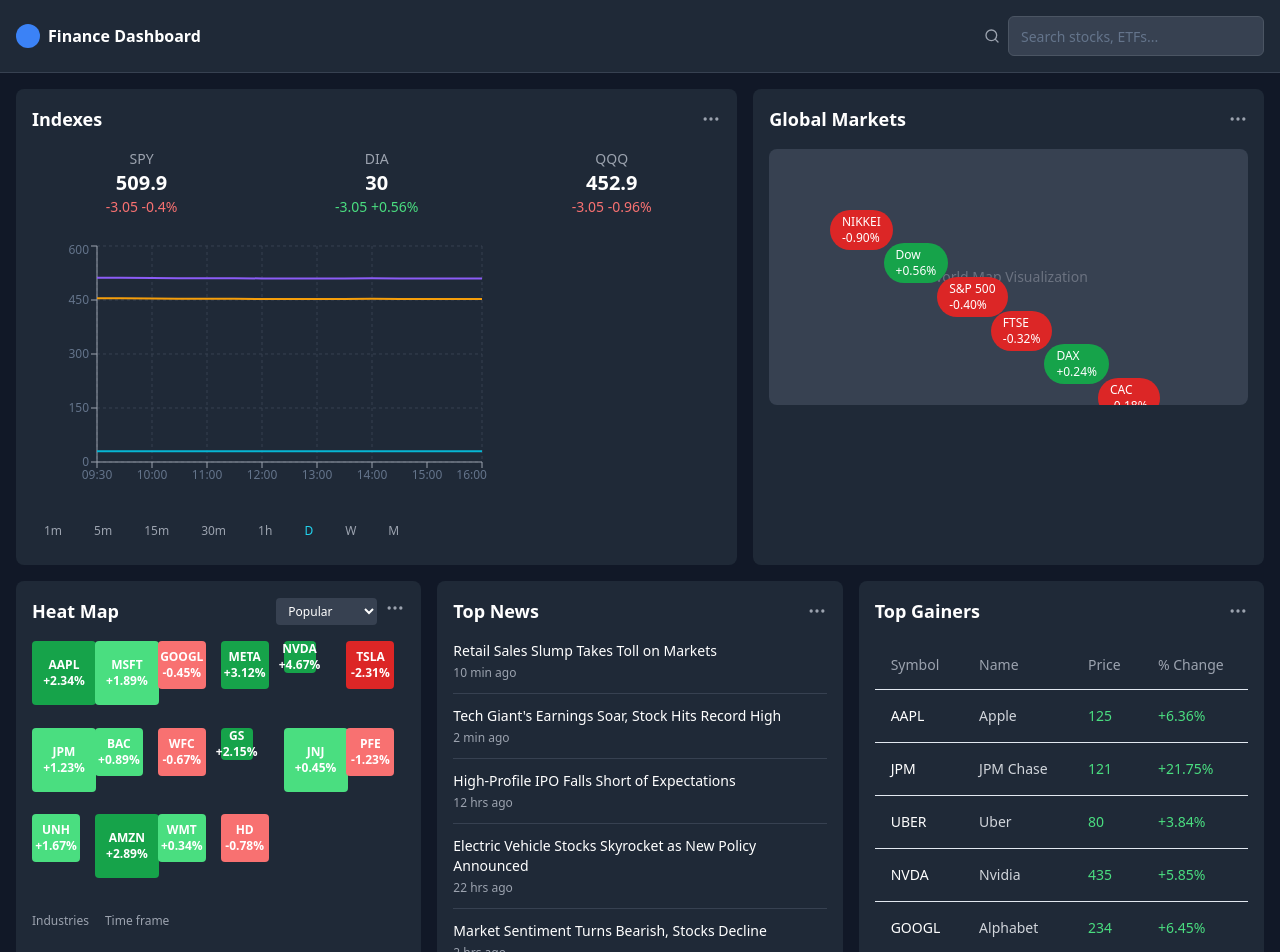
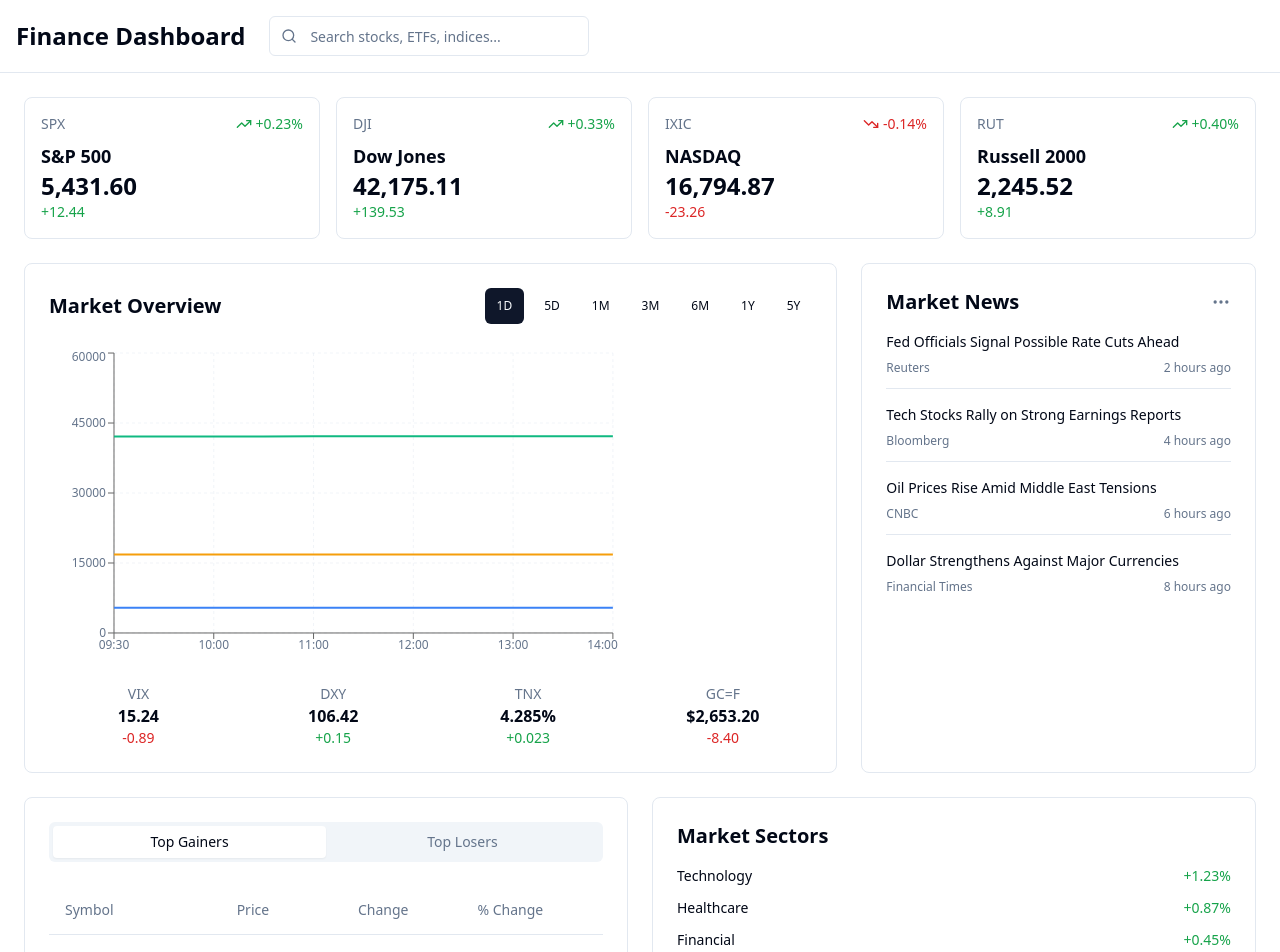
Before and after one commit to abhinavKumar0206/IPO-WEBSITE, a React (Vite) app: page /finance-dashboard in a window 1280 px wide. Shown: the top 952 px of the page. Built offline with nearby package versions, Linux system fonts and the light colour scheme.

Commit message:
Fix: Finance Dashboard design
Updated the Finance Dashboard to match the design in the picture.

```diff
--- a/src/pages/FinanceDashboard.tsx
+++ b/src/pages/FinanceDashboard.tsx
@@ -1,187 +1,143 @@
 
-import { useState, useEffect } from "react";
+import { useState } from "react";
 import { ChartContainer, ChartTooltip, ChartTooltipContent } from "@/components/ui/chart";
 import { LineChart, Line, XAxis, YAxis, CartesianGrid, ResponsiveContainer } from "recharts";
 import { Table, TableBody, TableCell, TableHead, TableHeader, TableRow } from "@/components/ui/table";
 import { Button } from "@/components/ui/button";
 import { Input } from "@/components/ui/input";
-import { Search, Settings, MoreHorizontal } from "lucide-react";
+import { Tabs, TabsContent, TabsList, TabsTrigger } from "@/components/ui/tabs";
+import { Search, Settings, MoreHorizontal, TrendingUp, TrendingDown } from "lucide-react";
 import { useUser } from "@/contexts/UserContext";
 import { UserProfile } from "@/components/UserProfile";
 
 const FinanceDashboard = () => {
   const { user } = useUser();
-  const [selectedTimeframe, setSelectedTimeframe] = useState("D");
+  const [selectedTimeframe, setSelectedTimeframe] = useState("1D");
 
-  // Mock financial data
+  // Mock data for indexes
   const indexData = [
-    { name: "S&P 500 ETF", symbol: "SPY", price: 509.90, change: -3.05, changePercent: -0.40 },
-    { name: "Dow Jones ETF", symbol: "DIA", price: 30.000, change: -3.05, changePercent: 0.56 },
-    { name: "NASDAQ", symbol: "QQQ", price: 452.90, change: -3.05, changePercent: -0.96 }
+    { name: "S&P 500", symbol: "SPX", price: "5,431.60", change: "+12.44", changePercent: "+0.23%" },
+    { name: "Dow Jones", symbol: "DJI", price: "42,175.11", change: "+139.53", changePercent: "+0.33%" },
+    { name: "NASDAQ", symbol: "IXIC", price: "16,794.87", change: "-23.26", changePercent: "-0.14%" },
+    { name: "Russell 2000", symbol: "RUT", price: "2,245.52", change: "+8.91", changePercent: "+0.40%" }
   ];
 
   const chartData = [
-    { time: "09:30", spy: 512, dia: 30.1, qqq: 455 },
-    { time: "10:00", spy: 511, dia: 30.05, qqq: 454 },
-    { time: "11:00", spy: 510.5, dia: 30.02, qqq: 453.5 },
-    { time: "12:00", spy: 510, dia: 30.0, qqq: 453 },
-    { time: "13:00", spy: 509.5, dia: 29.98, qqq: 452.5 },
-    { time: "14:00", spy: 510.2, dia: 30.01, qqq: 453.2 },
-    { time: "15:00", spy: 509.8, dia: 29.99, qqq: 452.8 },
-    { time: "16:00", spy: 509.90, dia: 30.000, qqq: 452.90 }
-  ];
-
-  const globalMarkets = [
-    { region: "NIKKEI", value: "-0.90%", status: "red" },
-    { region: "Dow", value: "+0.56%", status: "green" },
-    { region: "S&P 500", value: "-0.40%", status: "red" },
-    { region: "FTSE", value: "-0.32%", status: "red" },
-    { region: "DAX", value: "+0.24%", status: "green" },
-    { region: "CAC", value: "-0.18%", status: "red" }
-  ];
-
-  const heatMapData = [
-    // Technology sector
-    { symbol: "AAPL", sector: "Technology", change: 2.34, size: "large" },
-    { symbol: "MSFT", sector: "Technology", change: 1.89, size: "large" },
-    { symbol: "GOOGL", sector: "Technology", change: -0.45, size: "medium" },
-    { symbol: "META", sector: "Technology", change: 3.12, size: "medium" },
-    { symbol: "NVDA", sector: "Technology", change: 4.67, size: "small" },
-    { symbol: "TSLA", sector: "Technology", change: -2.31, size: "medium" },
-    // Financial sector
-    { symbol: "JPM", sector: "Financial", change: 1.23, size: "large" },
-    { symbol: "BAC", sector: "Financial", change: 0.89, size: "medium" },
-    { symbol: "WFC", sector: "Financial", change: -0.67, size: "medium" },
-    { symbol: "GS", sector: "Financial", change: 2.15, size: "small" },
-    // Healthcare
-    { symbol: "JNJ", sector: "Healthcare", change: 0.45, size: "large" },
-    { symbol: "PFE", sector: "Healthcare", change: -1.23, size: "medium" },
-    { symbol: "UNH", sector: "Healthcare", change: 1.67, size: "medium" },
-    // Consumer
-    { symbol: "AMZN", sector: "Consumer", change: 2.89, size: "large" },
-    { symbol: "WMT", sector: "Consumer", change: 0.34, size: "medium" },
-    { symbol: "HD", sector: "Consumer", change: -0.78, size: "medium" }
-  ];
-
-  const topNews = [
-    { title: "Retail Sales Slump Takes Toll on Markets", time: "10 min ago" },
-    { title: "Tech Giant's Earnings Soar, Stock Hits Record High", time: "2 min ago" },
-    { title: "High-Profile IPO Falls Short of Expectations", time: "12 hrs ago" },
-    { title: "Electric Vehicle Stocks Skyrocket as New Policy Announced", time: "22 hrs ago" },
-    { title: "Market Sentiment Turns Bearish, Stocks Decline", time: "2 hrs ago" },
-    { title: "Chip Shortage Woes Continue, Tech Stocks Mixed", time: "3 days ago" }
+    { time: "09:30", spx: 5420, dji: 42100, ixic: 16820 },
+    { time: "10:00", spx: 5425, dji: 42120, ixic: 16810 },
+    { time: "11:00", spx: 5428, dji: 42140, ixic: 16800 },
+    { time: "12:00", spx: 5430, dji: 42160, ixic: 16795 },
+    { time: "13:00", spx: 5429, dji: 42170, ixic: 16798 },
+    { time: "14:00", spx: 5431, dji: 42175, ixic: 16794 }
   ];
 
   const topGainers = [
-    { symbol: "AAPL", name: "Apple", price: 125, change: 6.36 },
-    { symbol: "JPM", name: "JPM Chase", price: 121, change: 21.75 },
-    { symbol: "UBER", name: "Uber", price: 80, change: 3.84 },
-    { symbol: "NVDA", name: "Nvidia", price: 435, change: 5.85 },
-    { symbol: "GOOGL", name: "Alphabet", price: 234, change: 6.45 },
-    { symbol: "MSFT", name: "Microsoft", price: 438, change: 9.54 },
-    { symbol: "TGT", name: "Target", price: 89, change: 11.85 },
-    { symbol: "NFLX", name: "Netflix", price: 123, change: 4.90 }
+    { symbol: "NVDA", name: "NVIDIA Corp", price: "$142.38", change: "+5.82%", changeValue: "+7.83" },
+    { symbol: "TSLA", name: "Tesla Inc", price: "$248.98", change: "+4.73%", changeValue: "+11.26" },
+    { symbol: "META", name: "Meta Platforms", price: "$563.33", change: "+3.21%", changeValue: "+17.52" },
+    { symbol: "GOOGL", name: "Alphabet Inc", price: "$175.48", change: "+2.94%", changeValue: "+5.02" },
+    { symbol: "MSFT", name: "Microsoft Corp", price: "$416.42", change: "+1.87%", changeValue: "+7.65" }
+  ];
+
+  const topLosers = [
+    { symbol: "AMZN", name: "Amazon.com Inc", price: "$188.44", change: "-2.31%", changeValue: "-4.46" },
+    { symbol: "AAPL", name: "Apple Inc", price: "$224.37", change: "-1.89%", changeValue: "-4.32" },
+    { symbol: "NFLX", name: "Netflix Inc", price: "$701.35", change: "-1.76%", changeValue: "-12.55" },
+    { symbol: "AMD", name: "Advanced Micro", price: "$144.26", change: "-1.42%", changeValue: "-2.08" },
+    { symbol: "CRM", name: "Salesforce Inc", price: "$325.90", change: "-1.15%", changeValue: "-3.79" }
+  ];
+
+  const marketIndices = [
+    { name: "VIX", value: "15.24", change: "-0.89", isNegative: true },
+    { name: "DXY", value: "106.42", change: "+0.15", isNegative: false },
+    { name: "TNX", value: "4.285%", change: "+0.023", isNegative: false },
+    { name: "GC=F", value: "$2,653.20", change: "-8.40", isNegative: true }
+  ];
+
+  const newsItems = [
+    {
+      title: "Fed Officials Signal Possible Rate Cuts Ahead",
+      time: "2 hours ago",
+      source: "Reuters"
+    },
+    {
+      title: "Tech Stocks Rally on Strong Earnings Reports",
+      time: "4 hours ago",
+      source: "Bloomberg"
+    },
+    {
+      title: "Oil Prices Rise Amid Middle East Tensions",
+      time: "6 hours ago",
+      source: "CNBC"
+    },
+    {
+      title: "Dollar Strengthens Against Major Currencies",
+      time: "8 hours ago",
+      source: "Financial Times"
+    }
   ];
 
   const chartConfig = {
-    spy: { label: "S&P 500", color: "#8b5cf6" },
-    dia: { label: "Dow Jones", color: "#06b6d4" },
-    qqq: { label: "NASDAQ", color: "#f59e0b" }
-  };
-
-  const getHeatMapColor = (change: number) => {
-    if (change > 2) return "bg-green-600";
-    if (change > 0) return "bg-green-400";
-    if (change > -2) return "bg-red-400";
-    return "bg-red-600";
-  };
-
-  const getHeatMapSize = (size: string) => {
-    switch (size) {
-      case "large": return "w-16 h-16";
-      case "medium": return "w-12 h-12";
-      case "small": return "w-8 h-8";
-      default: return "w-12 h-12";
-    }
+    spx: { label: "S&P 500", color: "#3b82f6" },
+    dji: { label: "Dow Jones", color: "#10b981" },
+    ixic: { label: "NASDAQ", color: "#f59e0b" }
   };
 
   return (
-    <div className="min-h-screen bg-gray-900 text-white">
-      {/* Top Navigation */}
-      <div className="flex items-center justify-between p-4 bg-gray-800 border-b border-gray-700">
+    <div className="min-h-screen bg-background">
+      {/* Header */}
+      <div className="border-b bg-card">
+        <div className="flex items-center justify-between p-4">
           <div className="flex items-center gap-6">
-          <div className="flex items-center gap-2">
-            <div className="w-6 h-6 bg-blue-500 rounded-full"></div>
-            <span className="font-semibold">Finance Dashboard</span>
-          </div>
-          {user && (
-            <div className="text-sm">
-              <div className="text-gray-400">Portfolio Balance</div>
-              <div className="font-bold">$623,098.17</div>
-            </div>
-          )}
-          {user && (
-            <div className="text-sm">
-              <div className="text-gray-400">Available Funds</div>
-              <div className="font-bold">$122,912.50</div>
-            </div>
-          )}
-        </div>
-
-        <div className="flex items-center gap-4">
-          <div className="flex items-center gap-2">
-            <Search className="w-4 h-4 text-gray-400" />
+            <h1 className="text-2xl font-bold">Finance Dashboard</h1>
+            <div className="relative">
+              <Search className="absolute left-3 top-1/2 transform -translate-y-1/2 text-muted-foreground w-4 h-4" />
               <Input
-              placeholder="Search stocks, ETFs..."
-              className="w-64 bg-gray-700 border-gray-600 text-white placeholder-gray-400"
+                placeholder="Search stocks, ETFs, indices..."
+                className="pl-10 w-80"
               />
             </div>
+          </div>
+          <div className="flex items-center gap-4">
             {user && <UserProfile />}
           </div>
         </div>
-
-      <div className="grid grid-cols-12 gap-4 p-4">
-        {/* Indexes Section */}
-        <div className="col-span-7 bg-gray-800 rounded-lg p-4">
-          <div className="flex items-center justify-between mb-4">
-            <h2 className="text-lg font-semibold">Indexes</h2>
-            <MoreHorizontal className="w-5 h-5 text-gray-400" />
       </div>
 
-          <div className="grid grid-cols-3 gap-4 mb-6">
+      <div className="p-6 space-y-6">
+        {/* Market Overview */}
+        <div className="grid grid-cols-1 lg:grid-cols-4 gap-4">
           {indexData.map((index) => (
-              <div key={index.symbol} className="text-center">
-                <div className="text-sm text-gray-400">{index.symbol}</div>
-                <div className="text-xl font-bold">{index.price}</div>
-                <div className={`text-sm ${index.changePercent < 0 ? 'text-red-400' : 'text-green-400'}`}>
-                  {index.change > 0 ? '+' : ''}{index.change} {index.changePercent > 0 ? '+' : ''}{index.changePercent}%
+            <div key={index.symbol} className="bg-card rounded-lg p-4 border">
+              <div className="flex items-center justify-between mb-2">
+                <div className="text-sm text-muted-foreground">{index.symbol}</div>
+                <div className={`flex items-center text-sm ${index.changePercent.includes('+') ? 'text-green-600' : 'text-red-600'}`}>
+                  {index.changePercent.includes('+') ? <TrendingUp className="w-4 h-4 mr-1" /> : <TrendingDown className="w-4 h-4 mr-1" />}
+                  {index.changePercent}
+                </div>
+              </div>
+              <div className="text-lg font-semibold">{index.name}</div>
+              <div className="text-2xl font-bold">{index.price}</div>
+              <div className={`text-sm ${index.change.includes('+') ? 'text-green-600' : 'text-red-600'}`}>
+                {index.change}
               </div>
             </div>
           ))}
         </div>
 
-          <div className="h-64 mb-4">
-            <ChartContainer config={chartConfig} className="h-full">
-              <LineChart data={chartData}>
-                <CartesianGrid strokeDasharray="3 3" stroke="#374151" />
-                <XAxis dataKey="time" stroke="#9CA3AF" />
-                <YAxis stroke="#9CA3AF" />
-                <ChartTooltip content={<ChartTooltipContent />} />
-                <Line type="monotone" dataKey="spy" stroke="#8b5cf6" strokeWidth={2} dot={false} />
-                <Line type="monotone" dataKey="dia" stroke="#06b6d4" strokeWidth={2} dot={false} />
-                <Line type="monotone" dataKey="qqq" stroke="#f59e0b" strokeWidth={2} dot={false} />
-              </LineChart>
-            </ChartContainer>
-          </div>
-
+        <div className="grid grid-cols-1 xl:grid-cols-3 gap-6">
+          {/* Chart Section */}
+          <div className="xl:col-span-2 bg-card rounded-lg border p-6">
+            <div className="flex items-center justify-between mb-6">
+              <h2 className="text-xl font-semibold">Market Overview</h2>
               <div className="flex gap-2">
-            {["1m", "5m", "15m", "30m", "1h", "D", "W", "M"].map((timeframe) => (
+                {["1D", "5D", "1M", "3M", "6M", "1Y", "5Y"].map((timeframe) => (
                   <Button
                     key={timeframe}
-                variant="ghost"
+                    variant={selectedTimeframe === timeframe ? "default" : "ghost"}
                     size="sm"
                     onClick={() => setSelectedTimeframe(timeframe)}
-                className={`text-xs ${selectedTimeframe === timeframe ? "text-cyan-400" : "text-gray-400"}`}
+                    className="text-xs"
                   >
                     {timeframe}
                   </Button>
@@ -189,120 +145,143 @@ const FinanceDashboard = () => {
               </div>
             </div>
 
-        {/* Global Markets */}
-        <div className="col-span-5 bg-gray-800 rounded-lg p-4">
-          <div className="flex items-center justify-between mb-4">
-            <h2 className="text-lg font-semibold">Global Markets</h2>
-            <MoreHorizontal className="w-5 h-5 text-gray-400" />
+            <div className="h-80 mb-4">
+              <ChartContainer config={chartConfig} className="h-full">
+                <LineChart data={chartData}>
+                  <CartesianGrid strokeDasharray="3 3" />
+                  <XAxis dataKey="time" />
+                  <YAxis />
+                  <ChartTooltip content={<ChartTooltipContent />} />
+                  <Line type="monotone" dataKey="spx" stroke="#3b82f6" strokeWidth={2} dot={false} />
+                  <Line type="monotone" dataKey="dji" stroke="#10b981" strokeWidth={2} dot={false} />
+                  <Line type="monotone" dataKey="ixic" stroke="#f59e0b" strokeWidth={2} dot={false} />
+                </LineChart>
+              </ChartContainer>
             </div>
 
-          <div className="h-64 bg-gray-700 rounded-lg p-4 relative overflow-hidden">
-            {/* World Map Visualization */}
-            <div className="absolute inset-0 flex items-center justify-center">
-              <div className="text-gray-500 text-sm">World Map Visualization</div>
+            <div className="grid grid-cols-2 lg:grid-cols-4 gap-4">
+              {marketIndices.map((index) => (
+                <div key={index.name} className="text-center">
+                  <div className="text-sm text-muted-foreground">{index.name}</div>
+                  <div className="font-semibold">{index.value}</div>
+                  <div className={`text-sm ${index.isNegative ? 'text-red-600' : 'text-green-600'}`}>
+                    {index.change}
+                  </div>
+                </div>
+              ))}
+            </div>
           </div>
 
-            {/* Market indicators positioned around the map */}
-            <div className="relative h-full">
-              {globalMarkets.map((market, index) => (
-                <div
-                  key={market.region}
-                  className={`absolute rounded-full px-3 py-1 text-xs font-medium ${
-                    market.status === 'green' ? 'bg-green-600' : 'bg-red-600'
-                  }`}
-                  style={{
-                    top: `${20 + (index * 15)}%`,
-                    left: `${10 + (index * 12)}%`
-                  }}
-                >
-                  <div>{market.region}</div>
-                  <div>{market.value}</div>
+          {/* News Section */}
+          <div className="bg-card rounded-lg border p-6">
+            <div className="flex items-center justify-between mb-4">
+              <h2 className="text-xl font-semibold">Market News</h2>
+              <MoreHorizontal className="w-5 h-5 text-muted-foreground" />
+            </div>
+            <div className="space-y-4">
+              {newsItems.map((news, index) => (
+                <div key={index} className="border-b border-border pb-3 last:border-b-0">
+                  <h3 className="font-medium text-sm mb-2 hover:text-primary cursor-pointer">
+                    {news.title}
+                  </h3>
+                  <div className="flex justify-between text-xs text-muted-foreground">
+                    <span>{news.source}</span>
+                    <span>{news.time}</span>
+                  </div>
                 </div>
               ))}
             </div>
           </div>
         </div>
 
-        {/* Heat Map */}
-        <div className="col-span-4 bg-gray-800 rounded-lg p-4">
-          <div className="flex items-center justify-between mb-4">
-            <h2 className="text-lg font-semibold">Heat Map</h2>
-            <div className="flex gap-2">
-              <select className="bg-gray-700 border-gray-600 rounded px-2 py-1 text-xs">
-                <option>Popular</option>
-                <option>Technology</option>
-                <option>Financial</option>
-              </select>
-              <MoreHorizontal className="w-5 h-5 text-gray-400" />
-            </div>
+        {/* Top Gainers and Losers */}
+        <div className="grid grid-cols-1 lg:grid-cols-2 gap-6">
+          <Tabs defaultValue="gainers" className="bg-card rounded-lg border">
+            <div className="p-6 pb-0">
+              <TabsList className="grid w-full grid-cols-2">
+                <TabsTrigger value="gainers">Top Gainers</TabsTrigger>
+                <TabsTrigger value="losers">Top Losers</TabsTrigger>
+              </TabsList>
             </div>
 
-          <div className="grid grid-cols-6 gap-1 h-64">
-            {heatMapData.map((item) => (
-              <div
-                key={item.symbol}
-                className={`${getHeatMapColor(item.change)} ${getHeatMapSize(item.size)} rounded flex flex-col items-center justify-center text-xs font-semibold`}
-              >
-                <div>{item.symbol}</div>
-                <div>{item.change > 0 ? '+' : ''}{item.change}%</div>
-              </div>
-            ))}
-          </div>
-
-          <div className="mt-4 text-xs text-gray-400">
-            <div className="flex items-center gap-4">
-              <span>Industries</span>
-              <span>Time frame</span>
-            </div>
-          </div>
-        </div>
-
-        {/* Top News */}
-        <div className="col-span-4 bg-gray-800 rounded-lg p-4">
-          <div className="flex items-center justify-between mb-4">
-            <h2 className="text-lg font-semibold">Top News</h2>
-            <MoreHorizontal className="w-5 h-5 text-gray-400" />
-          </div>
-
-          <div className="space-y-3">
-            {topNews.map((news, index) => (
-              <div key={index} className="border-b border-gray-700 pb-3 last:border-b-0">
-                <div className="text-sm font-medium mb-1 hover:text-cyan-400 cursor-pointer">
-                  {news.title}
-                </div>
-                <div className="text-xs text-gray-400">{news.time}</div>
-              </div>
-            ))}
-          </div>
-        </div>
-
-        {/* Top Gainers */}
-        <div className="col-span-4 bg-gray-800 rounded-lg p-4">
-          <div className="flex items-center justify-between mb-4">
-            <h2 className="text-lg font-semibold">Top Gainers</h2>
-            <MoreHorizontal className="w-5 h-5 text-gray-400" />
-          </div>
-
+            <TabsContent value="gainers" className="p-6 pt-4">
               <Table>
                 <TableHeader>
                   <TableRow>
-                <TableHead className="text-gray-400">Symbol</TableHead>
-                <TableHead className="text-gray-400">Name</TableHead>
-                <TableHead className="text-gray-400">Price</TableHead>
-                <TableHead className="text-gray-400">% Change</TableHead>
+                    <TableHead>Symbol</TableHead>
+                    <TableHead>Price</TableHead>
+                    <TableHead>Change</TableHead>
+                    <TableHead>% Change</TableHead>
                   </TableRow>
                 </TableHeader>
                 <TableBody>
                   {topGainers.map((stock) => (
                     <TableRow key={stock.symbol}>
-                  <TableCell className="font-medium">{stock.symbol}</TableCell>
-                  <TableCell className="text-gray-300">{stock.name}</TableCell>
-                  <TableCell className="text-green-400">{stock.price}</TableCell>
-                  <TableCell className="text-green-400">+{stock.change}%</TableCell>
+                      <TableCell>
+                        <div>
+                          <div className="font-medium">{stock.symbol}</div>
+                          <div className="text-xs text-muted-foreground">{stock.name}</div>
+                        </div>
+                      </TableCell>
+                      <TableCell>{stock.price}</TableCell>
+                      <TableCell className="text-green-600">{stock.changeValue}</TableCell>
+                      <TableCell className="text-green-600">{stock.change}</TableCell>
                     </TableRow>
                   ))}
                 </TableBody>
               </Table>
+            </TabsContent>
+
+            <TabsContent value="losers" className="p-6 pt-4">
+              <Table>
+                <TableHeader>
+                  <TableRow>
+                    <TableHead>Symbol</TableHead>
+                    <TableHead>Price</TableHead>
+                    <TableHead>Change</TableHead>
+                    <TableHead>% Change</TableHead>
+                  </TableRow>
+                </TableHeader>
+                <TableBody>
+                  {topLosers.map((stock) => (
+                    <TableRow key={stock.symbol}>
+                      <TableCell>
+                        <div>
+                          <div className="font-medium">{stock.symbol}</div>
+                          <div className="text-xs text-muted-foreground">{stock.name}</div>
+                        </div>
+                      </TableCell>
+                      <TableCell>{stock.price}</TableCell>
+                      <TableCell className="text-red-600">{stock.changeValue}</TableCell>
+                      <TableCell className="text-red-600">{stock.change}</TableCell>
+                    </TableRow>
+                  ))}
+                </TableBody>
+              </Table>
+            </TabsContent>
+          </Tabs>
+
+          {/* Additional Market Data */}
+          <div className="bg-card rounded-lg border p-6">
+            <h2 className="text-xl font-semibold mb-4">Market Sectors</h2>
+            <div className="space-y-3">
+              {[
+                { name: "Technology", change: "+1.23%", isPositive: true },
+                { name: "Healthcare", change: "+0.87%", isPositive: true },
+                { name: "Financial", change: "+0.45%", isPositive: true },
+                { name: "Energy", change: "-0.32%", isPositive: false },
+                { name: "Consumer Disc.", change: "-0.18%", isPositive: false },
+                { name: "Real Estate", change: "-0.76%", isPositive: false }
+              ].map((sector, index) => (
+                <div key={index} className="flex justify-between items-center">
+                  <span className="text-sm">{sector.name}</span>
+                  <span className={`text-sm ${sector.isPositive ? 'text-green-600' : 'text-red-600'}`}>
+                    {sector.change}
+                  </span>
+                </div>
+              ))}
+            </div>
+          </div>
         </div>
       </div>
     </div>
```
Lines whose indentation alone changed are shown as unchanged.
